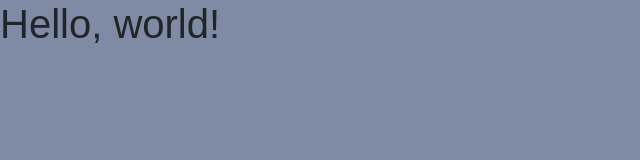
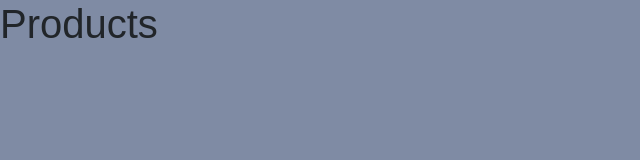
Before and after one commit to Chrale83/Chrale83.github.io, a plain HTML site: page Pages/Producs.html in a window 1280 px wide. Shown: the whole page, without its empty margins (0-640 px from the left). Drawn offline with nearby package versions, Linux system fonts and the light colour scheme.

Commit message:
update product.html

```diff
--- a/Pages/Producs.html
+++ b/Pages/Producs.html
@@ -13,7 +13,7 @@
     />
   </head>
   <body>
-    <h1>Hello, world!</h1>
+    <h1>Products</h1>
     <script
       src="https://cdn.jsdelivr.net/npm/bootstrap@5.3.3/dist/js/bootstrap.bundle.min.js"
       integrity="sha384-YvpcrYf0tY3lHB60NNkmXc5s9fDVZLESaAA55NDzOxhy9GkcIdslK1eN7N6jIeHz"
```
